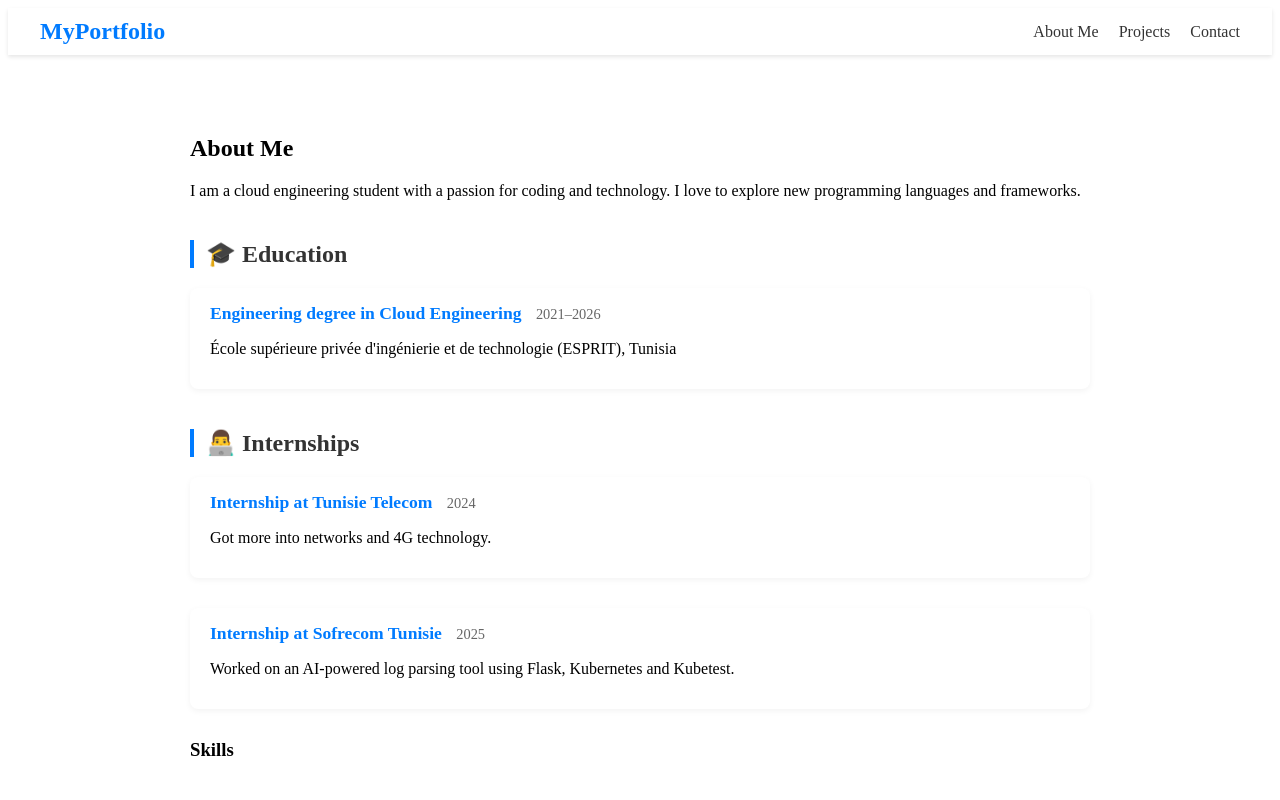
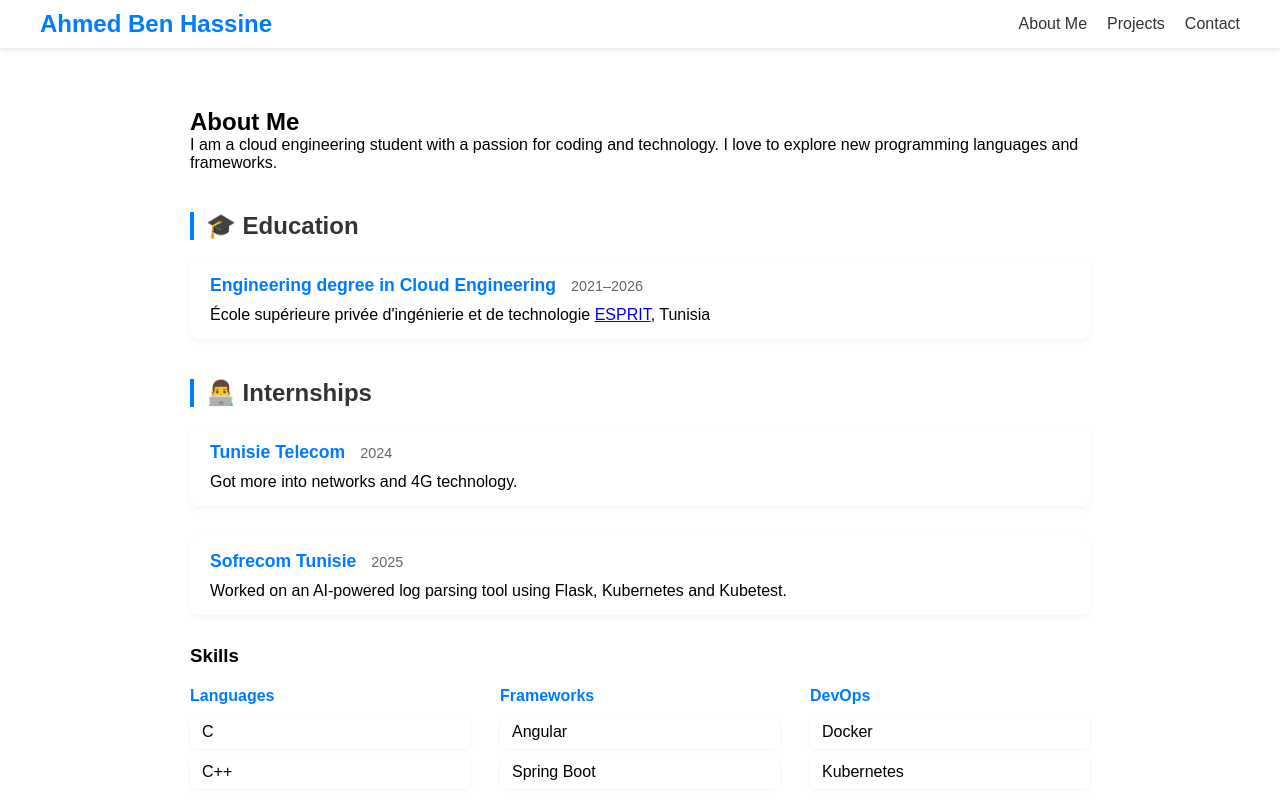
Before and after one commit to ahmedbenhcine/ahmedbenhcine.github.io, an Angular app in the folder portfolio/: page / in a window 1280 px wide. Shown: the top 800 px of the page. Built offline with nearby package versions, Linux system fonts and the light colour scheme.

Commit message:
changed font and few things

```diff
--- a/portfolio/src/app/aboutme/aboutme.component.html
+++ b/portfolio/src/app/aboutme/aboutme.component.html
@@ -13,7 +13,7 @@
         <li>
           <div class="timeline-content">
             <h4>Engineering degree in Cloud Engineering <span class="date-tag">2021–2026</span></h4>
-            <p>École supérieure privée d'ingénierie et de technologie (ESPRIT), Tunisia</p>
+            <p>École supérieure privée d'ingénierie et de technologie <a href="https://www.esprit.tn/" target="_blank" rel="noopener">ESPRIT</a>, Tunisia</p>
           </div>
         </li>
       </ul>
@@ -23,13 +23,13 @@
       <ul class="timeline">
         <li>
           <div class="timeline-content">
-            <h4>Internship at Tunisie Telecom <span class="date-tag">2024</span></h4>
+            <h4>Tunisie Telecom <span class="date-tag">2024</span></h4>
             <p>Got more into networks and 4G technology.</p>
           </div>
         </li>
         <li>
           <div class="timeline-content">
-            <h4>Internship at Sofrecom Tunisie <span class="date-tag">2025</span></h4>
+            <h4>Sofrecom Tunisie <span class="date-tag">2025</span></h4>
             <p>Worked on an AI-powered log parsing tool using Flask, Kubernetes and Kubetest.</p>
           </div>
         </li>
--- a/portfolio/src/app/app.component.html
+++ b/portfolio/src/app/app.component.html
@@ -1,3 +1,4 @@
+
 <app-header></app-header>
 <main class="content">
   <router-outlet></router-outlet>
--- a/portfolio/src/app/contact/contact.component.html
+++ b/portfolio/src/app/contact/contact.component.html
@@ -6,9 +6,7 @@
     <a href="https://x.com/Lolhoksama" target="_blank" rel="noopener" class="contact-link twitter" aria-label="Twitter">
       <img src="assets/twitter.png" alt="twitter" class="icon" /> Twitter
     </a>
-    <a href="https://github.com/hoksama" target="_blank" rel="noopener" class="contact-link github" aria-label="GitHub">
-  <img src="assets/github.png" alt="GitHub" class="icon" /> GitHub
-    </a>
+
     <a href="https://www.linkedin.com/in/ahmed-ben-hassine-6752a8205/" target="_blank" rel="noopener" class="contact-link linkedin" aria-label="LinkedIn">
       <img src="assets/linkedin.png" alt="LinkedIn" class="icon" /> LinkedIn
     </a>
--- a/portfolio/src/app/header/header.component.html
+++ b/portfolio/src/app/header/header.component.html
@@ -1,6 +1,7 @@
+<title>Ahmed Ben Hassine - Portfolio</title>
 <nav class="navbar">
   <div class="container">
-    <div class="logo">MyPortfolio</div>
+    <div class="logo">Ahmed Ben Hassine</div>
 
     <ul class="nav-list">
       <li><a routerLink="/me" routerLinkActive="active">About Me</a></li>
--- a/portfolio/src/app/projects/projects.component.html
+++ b/portfolio/src/app/projects/projects.component.html
@@ -3,12 +3,14 @@
   <div class="projects-grid">
     <div class="project-card">
       <h3>FlashQ</h3>
-      <p>Queue management system using Angular, Spring Boot & MySQL</p>
+      <p>Queue management system using Angular, Spring Boot & MySQL deployed on a private cloud built using Openstack</p>
+            <a href="https://www.linkedin.com/posts/ahmed-ben-hassine-6752a8205_flashq-teamgenz-healthcaretech-activity-7329953483120365569-GPDB?" target="_blank" rel="noopener">View Project</a>
+
     </div>
     <div class="project-card">
       <h3>ErrorPodCatcher</h3>
       <p>Real-time pod log viewer with Flask & Kubernetes</p>
-      <a href="https://github.com/hoksama/PodErrorCatcher">View Project</a>
+      <a href="https://github.com/hoksama/PodErrorCatcher" target="_blank" rel="noopener" >View Project</a>
     </div>
   </div>
 </section>
--- a/portfolio/src/index.html
+++ b/portfolio/src/index.html
@@ -2,7 +2,7 @@
 <html lang="en">
 <head>
   <meta charset="utf-8">
-  <title>Portfolio</title>
+  <title>Ahmed Ben Hassine - Portfolio</title>
   <base href="/">
   <meta name="viewport" content="width=device-width, initial-scale=1">
   <link rel="icon" type="image/x-icon" href="favicon.ico">
--- a/portfolio/src/styles.css
+++ b/portfolio/src/styles.css
@@ -1 +1,6 @@
-/* You can add global styles to this file, and also import other style files */
+* {
+  font-family: 'Chiron Sung HK', sans-serif;
+  margin: 0;
+
+  padding: 0;
+}
```
